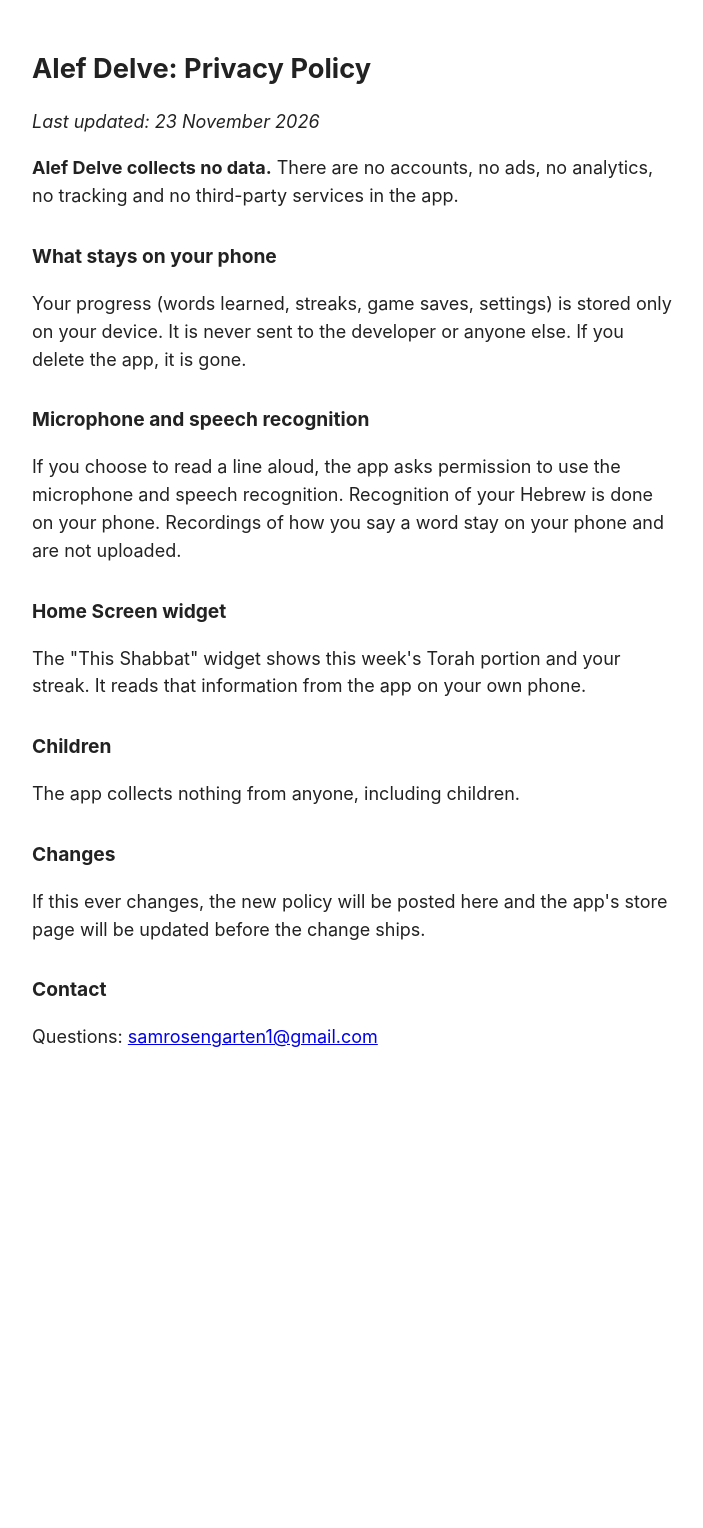
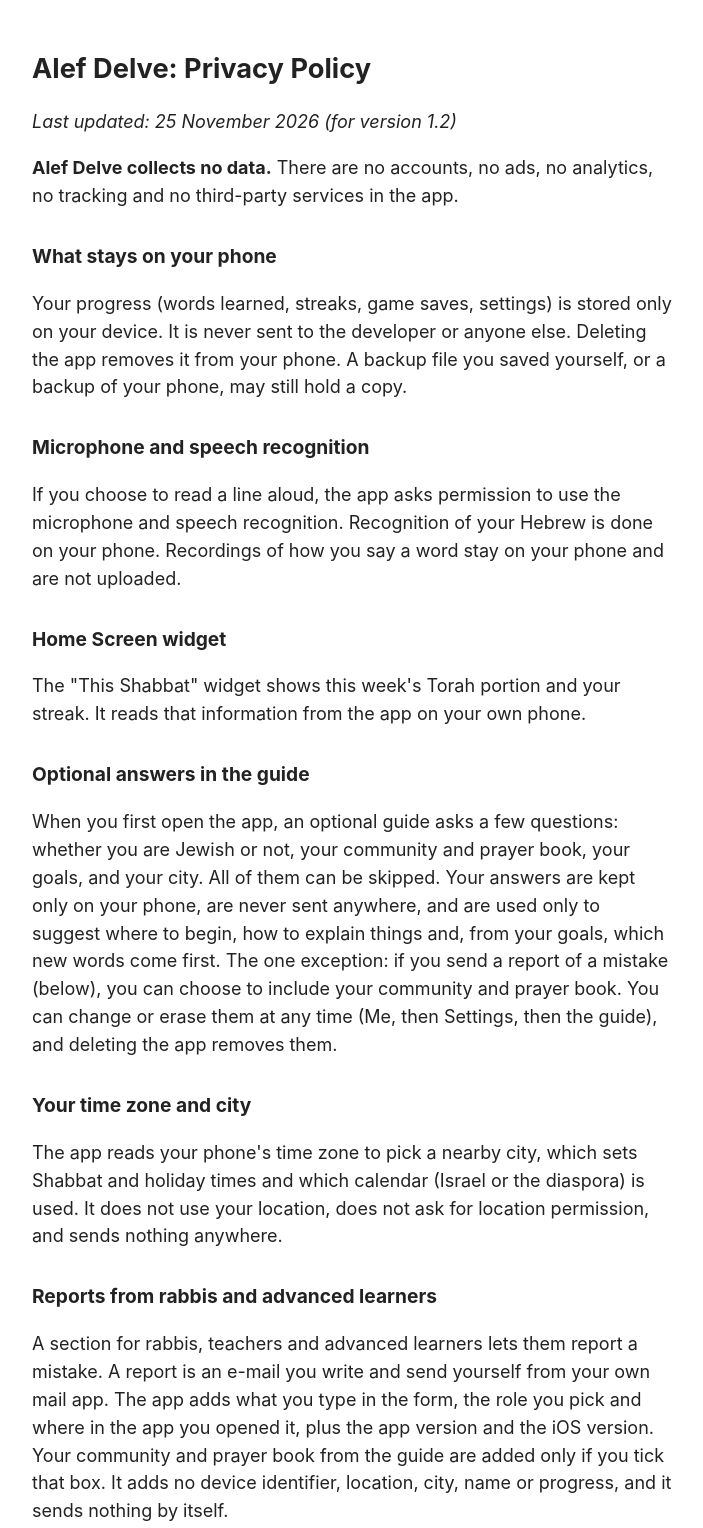
Before and after one commit to SamuelRosengarten/alefdelve-privacy, a plain HTML site: page index.html in a window 1280 px wide. Shown: the top 1528 px of the page, without its empty margins (288-991 px from the left). Before the commit the page ends 1099 px from the top, so only its background shows below. Drawn offline with Linux system fonts and the light colour scheme.

Commit message:
Privacy policy for version 1.2
Co-Authored-By: Claude Sonnet 5.5 <noreply@anthropic.com>
Claude-Session: https://claude.ai/code/session_01SS3H7jNrF5zKL8okWzVdMc

```diff
--- a/index.html
+++ b/index.html
@@ -8,14 +8,20 @@
 </head>
 <body>
 <h1>Alef Delve: Privacy Policy</h1>
-<p><em>Last updated: 23 November 2026</em></p>
+<p><em>Last updated: 25 November 2026 (for version 1.2)</em></p>
 <p><strong>Alef Delve collects no data.</strong> There are no accounts, no ads, no analytics, no tracking and no third-party services in the app.</p>
 <h2>What stays on your phone</h2>
-<p>Your progress (words learned, streaks, game saves, settings) is stored only on your device. It is never sent to the developer or anyone else. If you delete the app, it is gone.</p>
+<p>Your progress (words learned, streaks, game saves, settings) is stored only on your device. It is never sent to the developer or anyone else. Deleting the app removes it from your phone. A backup file you saved yourself, or a backup of your phone, may still hold a copy.</p>
 <h2>Microphone and speech recognition</h2>
 <p>If you choose to read a line aloud, the app asks permission to use the microphone and speech recognition. Recognition of your Hebrew is done on your phone. Recordings of how you say a word stay on your phone and are not uploaded.</p>
 <h2>Home Screen widget</h2>
 <p>The "This Shabbat" widget shows this week's Torah portion and your streak. It reads that information from the app on your own phone.</p>
+<h2>Optional answers in the guide</h2>
+<p>When you first open the app, an optional guide asks a few questions: whether you are Jewish or not, your community and prayer book, your goals, and your city. All of them can be skipped. Your answers are kept only on your phone, are never sent anywhere, and are used only to suggest where to begin, how to explain things and, from your goals, which new words come first. The one exception: if you send a report of a mistake (below), you can choose to include your community and prayer book. You can change or erase them at any time (Me, then Settings, then the guide), and deleting the app removes them.</p>
+<h2>Your time zone and city</h2>
+<p>The app reads your phone's time zone to pick a nearby city, which sets Shabbat and holiday times and which calendar (Israel or the diaspora) is used. It does not use your location, does not ask for location permission, and sends nothing anywhere.</p>
+<h2>Reports from rabbis and advanced learners</h2>
+<p>A section for rabbis, teachers and advanced learners lets them report a mistake. A report is an e-mail you write and send yourself from your own mail app. The app adds what you type in the form, the role you pick and where in the app you opened it, plus the app version and the iOS version. Your community and prayer book from the guide are added only if you tick that box. It adds no device identifier, location, city, name or progress, and it sends nothing by itself.</p>
 <h2>Children</h2>
 <p>The app collects nothing from anyone, including children.</p>
 <h2>Changes</h2>
```
